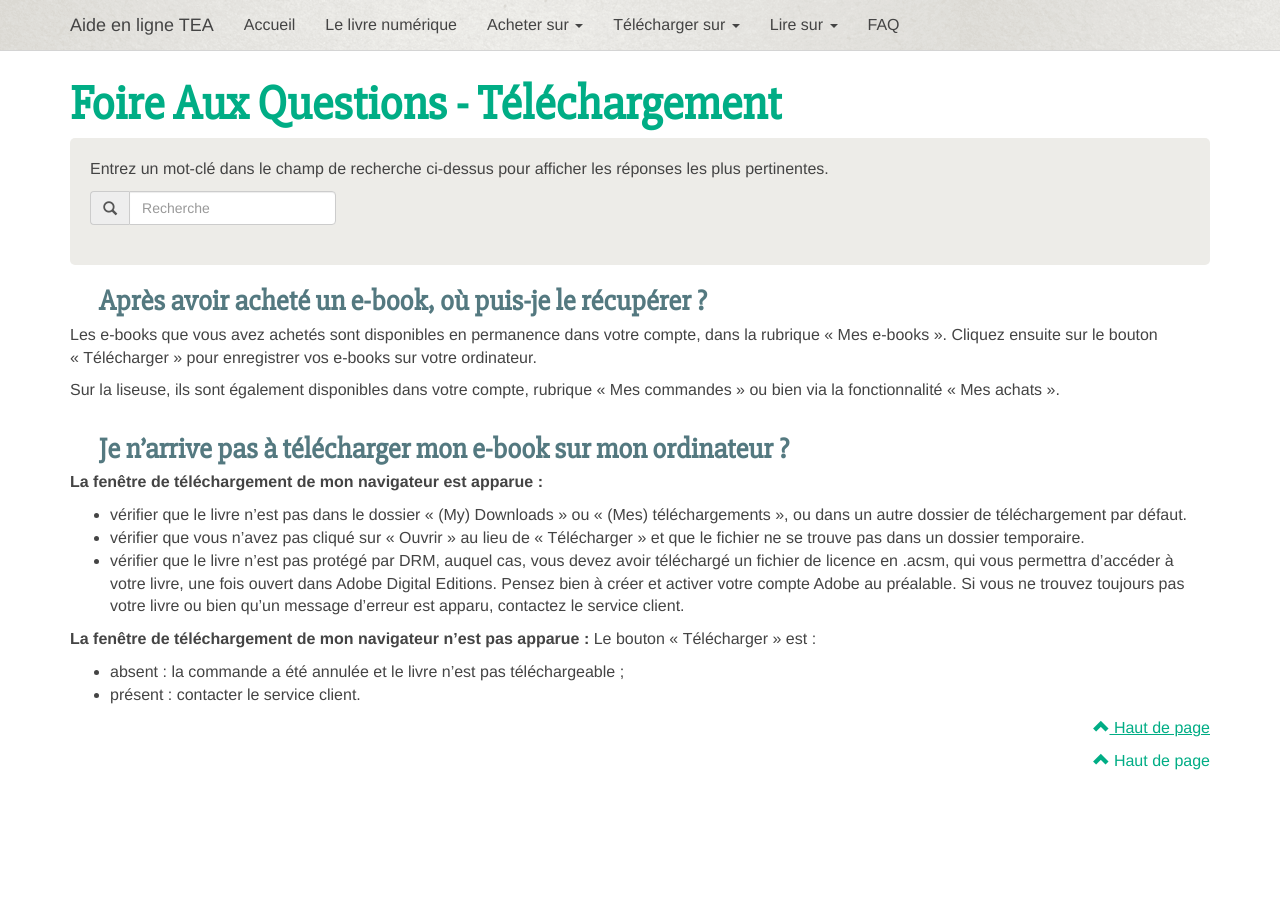
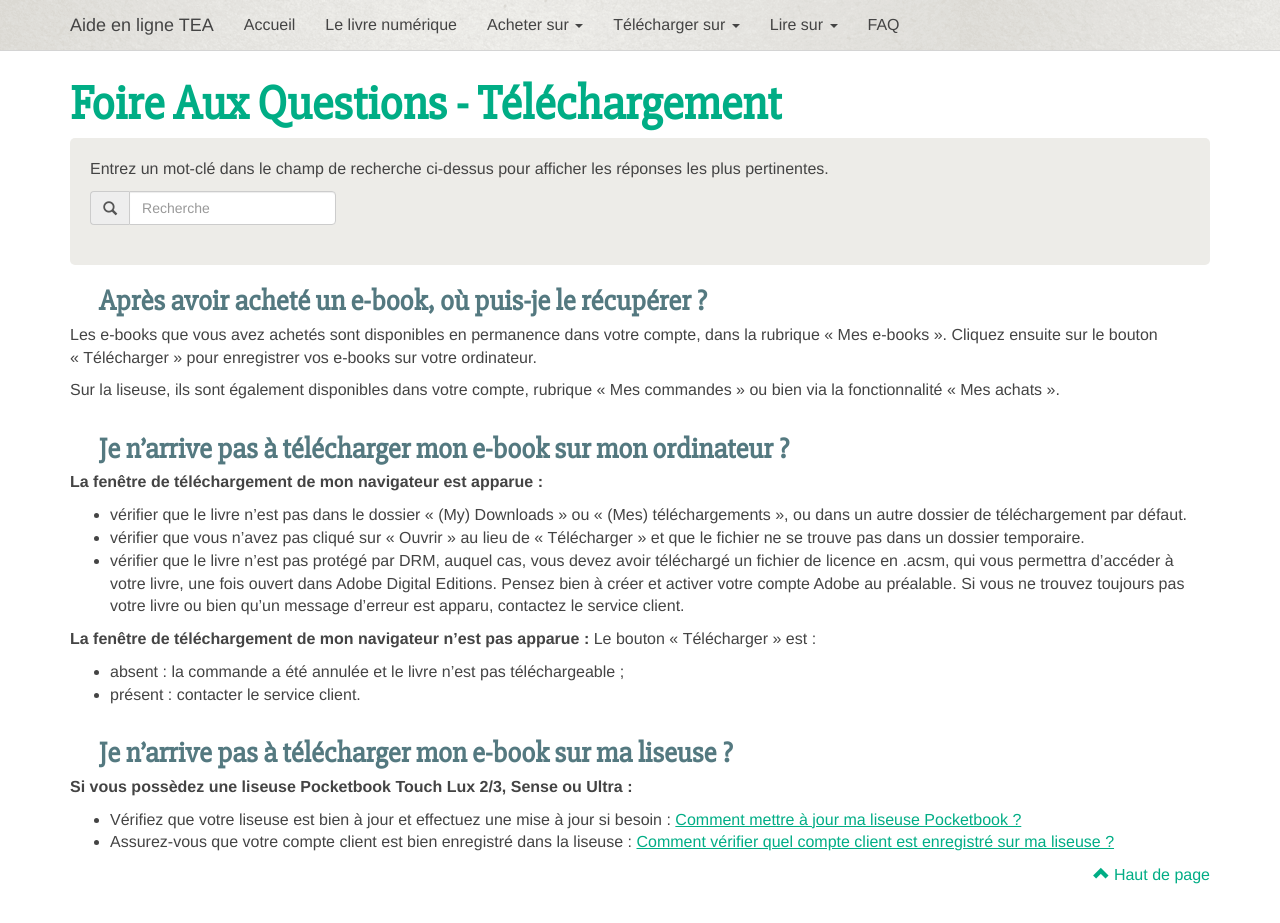
Before and after one commit to TEA-ebook/help-center, a Jekyll site: the page built from _pages/FAQ-telechargement.md, in a window 1280 px wide and 947 px high. Shown: the top 923 px of the window. Built offline with Jekyll 4.4.1, drawn with Linux system fonts in a browser that asks for light colours; nearby versions of some CDN libraries; Markdown is read by kramdown in place of the engine named in the settings.

Commit message:
Add: pb download CARE

```diff
--- a/_pages/FAQ-telechargement.md
+++ b/_pages/FAQ-telechargement.md
@@ -29,4 +29,9 @@ Le bouton « Télécharger » est :
 - absent : la commande a été annulée et le livre n'est pas téléchargeable ;
 - présent : contacter le service client.
 
-<p class="pull-right"><a href="#"><span class="glyphicon glyphicon-chevron-up" aria-hidden="true"></span> Haut de page</a></p>
+{% include anchor.html id="pas-telecharger-ebook-liseuse" label="Je n’arrive pas à télécharger mon e-book sur ma liseuse ?" %}
+###Je n’arrive pas à télécharger mon e-book sur ma liseuse ?
+**Si vous possèdez une liseuse Pocketbook Touch Lux 2/3, Sense ou Ultra :**
+* Vérifiez que votre liseuse est bien à jour et effectuez une mise à jour si besoin : [Comment mettre à jour ma liseuse Pocketbook ?](/faq-liseuse/#maj-pb)
+* Assurez-vous que votre compte client est bien enregistré dans la liseuse :
+[Comment vérifier quel compte client est enregistré sur ma liseuse ?](/faq-comptes/#compte-liseuse)
```
Also changed, not shown: _pages/FAQ.md (+2 -0 lines).
